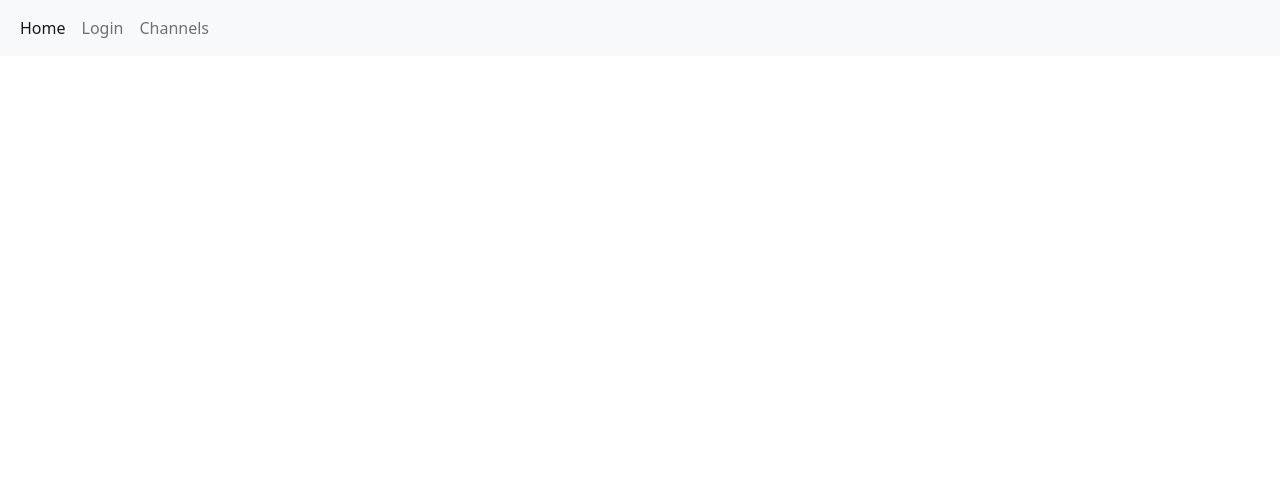
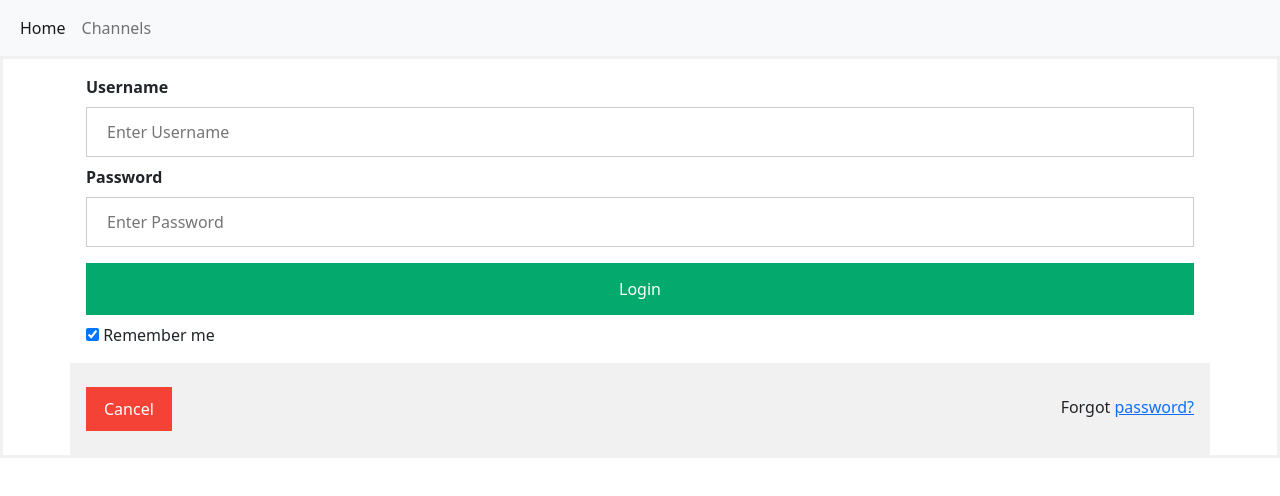
Before and after one commit to beidsjosh/ChatAppAngular, an Angular app: page / in a window 1280 px wide. Shown: the top 496 px of the page. Built offline with nearby package versions, Linux system fonts and the light colour scheme.

Commit message:
updated login looks and made login form the landing page

```diff
--- a/src/app/app-routing.module.ts
+++ b/src/app/app-routing.module.ts
@@ -3,7 +3,8 @@
 import { LoginComponent } from './login/login.component';
 
 const routes: Routes = [
-  { path: 'login', component: LoginComponent}
+  { path: '', component: LoginComponent}
+  //{ path: 'login', component: LoginComponent}
 ];
 
 @NgModule({
--- a/src/app/app.component.html
+++ b/src/app/app.component.html
@@ -4,9 +4,6 @@
       <ul class="navbar-nav me-auto mb-2 mb-lg-0">
         <li class="nav-item">
           <a class="nav-link active" aria-current="page" href="#">Home</a>
-        </li>
-        <li class="nav-item">
-          <a class="nav-link" href="/login">Login</a>
         </li>
         <li class="nav-item">
           <a class="nav-link" href="#">Channels</a>
--- a/src/app/login/login.component.css
+++ b/src/app/login/login.component.css
@@ -0,0 +1,71 @@
+/* Bordered form */
+form {
+    border: 3px solid #f1f1f1;
+  }
+
+  /* Full-width inputs */
+  input[type=text], input[type=password] {
+    width: 100%;
+    padding: 12px 20px;
+    margin: 8px 0;
+    display: inline-block;
+    border: 1px solid #ccc;
+    box-sizing: border-box;
+  }
+
+  /* Set a style for all buttons */
+  button {
+    background-color: #04AA6D;
+    color: white;
+    padding: 14px 20px;
+    margin: 8px 0;
+    border: none;
+    cursor: pointer;
+    width: 100%;
+  }
+
+  /* Add a hover effect for buttons */
+  button:hover {
+    opacity: 0.8;
+  }
+
+  /* Extra style for the cancel button (red) */
+  .cancelbtn {
+    width: auto;
+    padding: 10px 18px;
+    background-color: #f44336;
+  }
+
+  /* Center the avatar image inside this container */
+  .imgcontainer {
+    text-align: center;
+    margin: 24px 0 12px 0;
+  }
+
+  /* Avatar image */
+  img.avatar {
+    width: 40%;
+    border-radius: 50%;
+  }
+
+  /* Add padding to containers */
+  .container {
+    padding: 16px;
+  }
+
+  /* The "Forgot password" text */
+  span.psw {
+    float: right;
+    padding-top: 16px;
+  }
+
+  /* Change styles for span and cancel button on extra small screens */
+  @media screen and (max-width: 300px) {
+    span.psw {
+      display: block;
+      float: none;
+    }
+    .cancelbtn {
+      width: 100%;
+    }
+  }
--- a/src/app/login/login.component.html
+++ b/src/app/login/login.component.html
@@ -1,32 +1,20 @@
-<form>
-    <!-- Email input -->
-    <div class="form-outline mb-4">
-      <input type="email" id="form2Example1" class="form-control" />
-      <label class="form-label" for="form2Example1">Email address</label>
-    </div>
+<form action="action_page.php" method="post">
 
-    <!-- Password input -->
-    <div class="form-outline mb-4">
-      <input type="password" id="form2Example2" class="form-control" />
-      <label class="form-label" for="form2Example2">Password</label>
-    </div>
+  <div class="container">
+    <label for="uname"><b>Username</b></label>
+    <input type="text" placeholder="Enter Username" name="uname" required>
 
-    <!-- 2 column grid layout for inline styling -->
-    <div class="row mb-4">
-      <div class="col d-flex justify-content-center">
-        <!-- Checkbox -->
-        <div class="form-check">
-          <input class="form-check-input" type="checkbox" value="" id="form2Example31" checked />
-          <label class="form-check-label" for="form2Example31"> Remember me </label>
-        </div>
-      </div>
+    <label for="psw"><b>Password</b></label>
+    <input type="password" placeholder="Enter Password" name="psw" required>
 
-      <div class="col">
-        <!-- Simple link -->
-        <a href="#!">Forgot password?</a>
-      </div>
-    </div>
+    <button type="submit">Login</button>
+    <label>
+      <input type="checkbox" checked="checked" name="remember"> Remember me
+    </label>
+  </div>
 
-    <!-- Submit button -->
-    <button type="button" class="btn btn-primary btn-block mb-4">Sign in</button>
+  <div class="container" style="background-color:#f1f1f1">
+    <button type="button" class="cancelbtn">Cancel</button>
+    <span class="psw">Forgot <a href="#">password?</a></span>
+  </div>
 </form>
```
